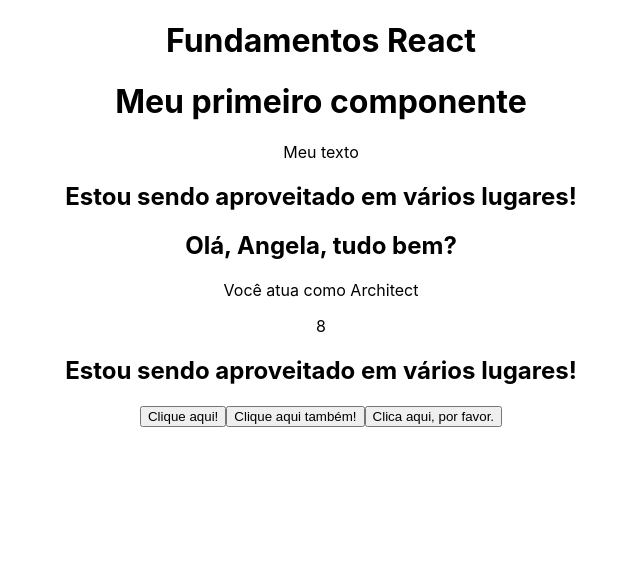
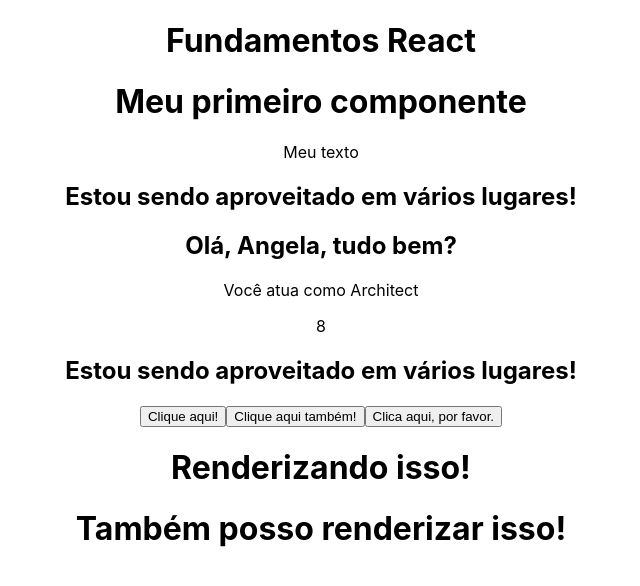
Before and after one commit to sucodelarangela/miniblog, a React (Create React App) app in the folder 2_FUNDAMENTOS/fundamentos/: page / in a window 1280 px wide. Shown: the top 586 px of the page, without its empty margins (319-959 px from the left). Built offline with nearby package versions, Linux system fonts and the light colour scheme.

Commit message:
rendering JSX from functions

```diff
--- a/2_FUNDAMENTOS/fundamentos/src/Components/Events.js
+++ b/2_FUNDAMENTOS/fundamentos/src/Components/Events.js
@@ -1,6 +1,14 @@
 const Events = () => {
-  const handleMyEvent = (e) => {
-    console.log(e);
+  const handleMyEvent = () => {
+    console.log('Ativou o evento');
+  };
+
+  const renderSomething = (x) => {
+    if (x) {
+      return <h1>Renderizando isso!</h1>;
+    } else {
+      return <h1>Também posso renderizar isso!</h1>;
+    }
   };
 
   return (
@@ -14,6 +22,8 @@ const Events = () => {
           }
         }}>Clica aqui, por favor.</button>
       </div>
+      {renderSomething(true)}
+      {renderSomething(false)}
     </div>
   );
 };
```
